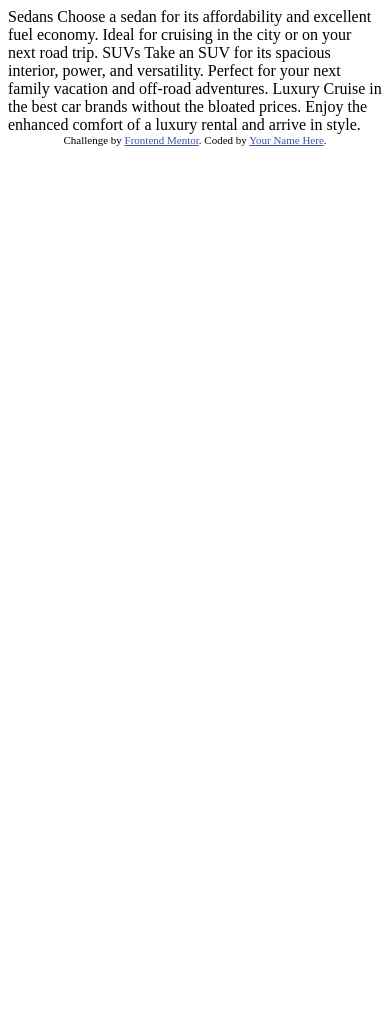
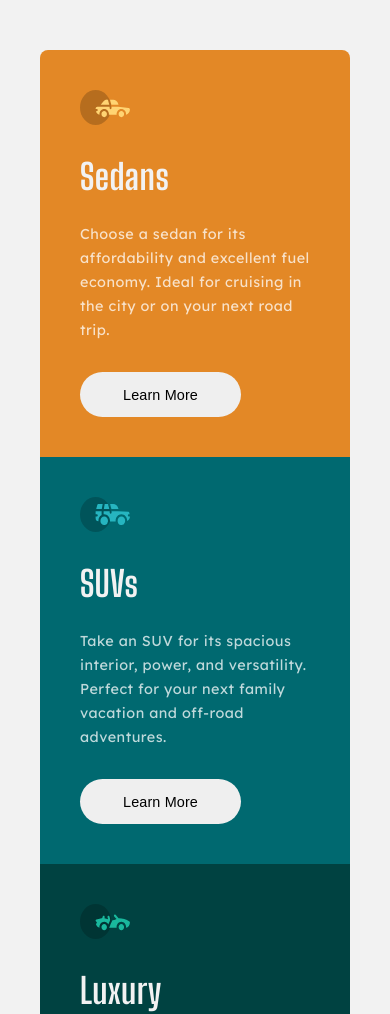
Before and after one commit to Lusk1nha/Column-Preview-Card, a plain HTML site: page public/index.html in a window 390 px wide. Shown: the top 1014 px of the page. Before the commit the page ends 844 px from the top, so only its background shows below. Drawn offline with Linux system fonts and the light colour scheme.

Commit message:
finishing-mobile-style

```diff
--- a/public/index.html
+++ b/public/index.html
@@ -4,33 +4,46 @@
   <meta charset="UTF-8">
   <meta name="viewport" content="width=device-width, initial-scale=1.0"> <!-- displays site properly based on user's device -->
 
-  <link rel="icon" type="image/png" sizes="32x32" href="./images/favicon-32x32.png">
-
+  <link rel="shortcut icon" href="./assets/favicon-32x32.png">
+  <link rel="stylesheet" href="./styles/main.css">
   <title>Frontend Mentor | 3-column preview card component</title>
 
-  <!-- Feel free to remove these styles or customise in your own stylesheet 👍 -->
-  <style>
-    .attribution { font-size: 11px; text-align: center; }
-    .attribution a { color: hsl(228, 45%, 44%); }
-  </style>
 </head>
 <body>
+  <div id="mainContainer">
+    <div class="card">
+      <img class="card-img" src="./assets/icon-sedans.svg" alt="sedan car image">
+      <h1 class="car-type">Sedans</h1>
+      <p class="card-text">
+        Choose a sedan for its affordability and excellent fuel economy. Ideal for cruising in the city
+        or on your next road trip.
+      </p>
 
-  Sedans
-  Choose a sedan for its affordability and excellent fuel economy. Ideal for cruising in the city
-  or on your next road trip.
+      <button class="card-button">Learn More</button>
+    </div>
 
-  SUVs
-  Take an SUV for its spacious interior, power, and versatility. Perfect for your next family vacation
+    <div class="card">
+      <img class="card-img" src="./assets/icon-suvs.svg" alt="suvs car image">
+      <h1 class="car-type">SUVs</h1>
+      <p class="card-text">
+        Take an SUV for its spacious interior, power, and versatility. Perfect for your next family vacation
   and off-road adventures.
+      </p>
 
-  Luxury
-  Cruise in the best car brands without the bloated prices. Enjoy the enhanced comfort of a luxury
+      <button class="card-button">Learn More</button>
+    </div>
+
+    <div class="card">
+      <img class="card-img" src="./assets/icon-luxury.svg" alt="luxury car image">
+      <h1 class="car-type">Luxury</h1>
+      <p class="card-text">
+        Cruise in the best car brands without the bloated prices. Enjoy the enhanced comfort of a luxury
   rental and arrive in style.
+      </p>
 
-  <div class="attribution">
-    Challenge by <a href="https://www.frontendmentor.io?ref=challenge" target="_blank">Frontend Mentor</a>.
-    Coded by <a href="#">Your Name Here</a>.
+      <button class="card-button">Learn More</button>
+    </div>
   </div>
+
 </body>
 </html>
--- a/public/styles/main.css
+++ b/public/styles/main.css
@@ -0,0 +1,130 @@
+@import url('https://fonts.googleapis.com/css2?family=Big+Shoulders+Display:wght@700&family=Lexend+Deca&display=swap');
+
+:root {
+  --sedans-color: hsl(31, 77%, 52%);
+  --suvs-color: hsl(184, 100%, 22%);
+  --luxury-color: hsl(179, 100%, 13%);
+
+  --color-neutral-1: hsl(0, 0%, 100%, 0.75);
+  --color-neutral-2: hsl(0, 0%, 95%);
+
+}
+
+* {
+  box-sizing: border-box;
+
+  margin: 0;
+  padding: 0;
+
+  font-family: 'Poppins', sans-serif;
+  -moz-osx-font-smoothing: grayscale;
+  -webkit-font-smoothing: antialiased;
+  -moz-font-smoothing: antialiased;
+  text-rendering: optimizelegibility;
+  letter-spacing: .03em;
+
+
+}
+
+body {
+  background-color: var(--color-neutral-2);
+
+  min-width: 220px;
+  min-height: 100vh;
+
+  display: flex;
+  flex-direction: column;
+  align-items: center;
+  justify-content: center;
+
+  padding: 50px 40px 20px;
+
+}
+
+#mainContainer {
+  width: 100%;
+
+  display: flex;
+  flex-direction: column;
+  align-items: center;
+  justify-content: flex-start;
+
+}
+
+.card {
+  background-color: var(--sedans-color);
+
+  max-width: 350px;
+  min-width: 175px;
+  width: 100%;
+  min-height: 400px;
+  height: auto;
+
+  display: flex;
+  flex-direction: column;
+  align-items: flex-start;
+  justify-content: flex-start;
+
+  padding: 40px 40px 20px;
+
+}
+
+.card:first-child {
+  border-radius: 8px 8px 0px 0px;
+
+}
+
+.card:nth-child(2) {
+  background-color: var(--suvs-color);
+
+}
+
+.card:last-child {
+  background-color: var(--luxury-color);
+  border-radius: 0px 0px 8px 8px;
+
+}
+
+.card .card-img {
+  width: 50px;
+  height: 35px;
+
+  margin-bottom: 30px;
+
+}
+
+.card .car-type {
+  color: var(--color-neutral-2);
+  font-size: 2.2rem;
+  font-family: 'Big Shoulders Display', cursive;
+  font-weight: 700;
+  letter-spacing: 0.03rem;
+
+  margin-bottom: 25px;
+
+}
+
+.card .card-text {
+  color: var(--color-neutral-1);
+  font-size: 0.9rem;
+  letter-spacing: 0.03rem;
+  line-height: 1.5rem;
+  font-family: 'Lexend Deca', sans-serif;
+
+  margin-bottom: 30px;
+
+}
+
+.card .card-button {
+  width: 70%;
+  height: 45px;
+
+  font-size: 0.9rem;
+  letter-spacing: 0.01em;
+
+  border: none;
+  border-radius: 40px;
+
+  margin-bottom: 20px;
+
+}
```
Also changed, not shown: public/assets/design/infos.txt.
